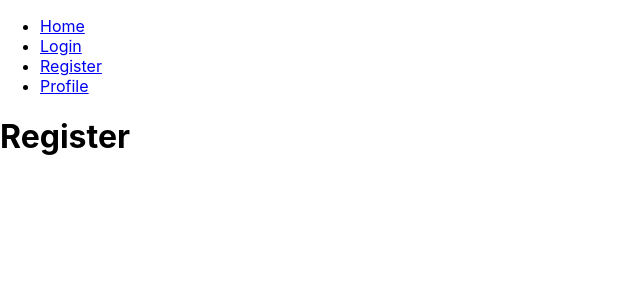
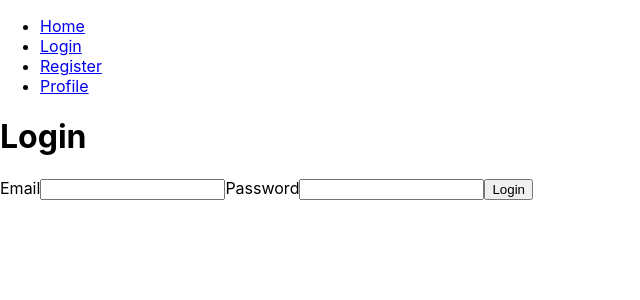
Before and after one commit to souhailmerroun-practice/react-repository, a React (Create React App) app: page /register in a window 1280 px wide. Shown: the top 300 px of the page, without its empty margins (0-640 px from the left). Built offline with nearby package versions, Linux system fonts and the light colour scheme.

Commit message:
Setup forms

```diff
--- a/src/pages/Login.tsx
+++ b/src/pages/Login.tsx
@@ -1,7 +1,24 @@
+import { useState } from "react";
+
 function Login() {
+
+    const [email, setEmail] = useState("");
+    const [password, setPassword] = useState("");
+
+    const handleSubmit = (e: React.FormEvent<HTMLFormElement>) => {
+        e.preventDefault();
+    }
+
     return (
         <div>
             <h1>Login</h1>
+            <form onSubmit={handleSubmit}>
+                <label>Email</label>
+                <input type="text" value={email} onChange={(e) => setEmail(e.target.value)} />
+                <label>Password</label>
+                <input type="password" value={password} onChange={(e) => setPassword(e.target.value)} />
+                <button>Login</button>
+            </form>
         </div>
     );
 }
--- a/src/pages/Register.tsx
+++ b/src/pages/Register.tsx
@@ -1,7 +1,24 @@
+import { useState } from "react";
+
 function Register() {
+
+    const [email, setEmail] = useState("");
+    const [password, setPassword] = useState("");
+
+    const handleSubmit = (e: React.FormEvent<HTMLFormElement>) => {
+        e.preventDefault();
+    }
+
     return (
         <div>
-            <h1>Register</h1>
+            <h1>Login</h1>
+            <form onSubmit={handleSubmit}>
+                <label>Email</label>
+                <input type="text" value={email} onChange={(e) => setEmail(e.target.value)} />
+                <label>Password</label>
+                <input type="password" value={password} onChange={(e) => setPassword(e.target.value)} />
+                <button>Login</button>
+            </form>
         </div>
     );
 }
```
